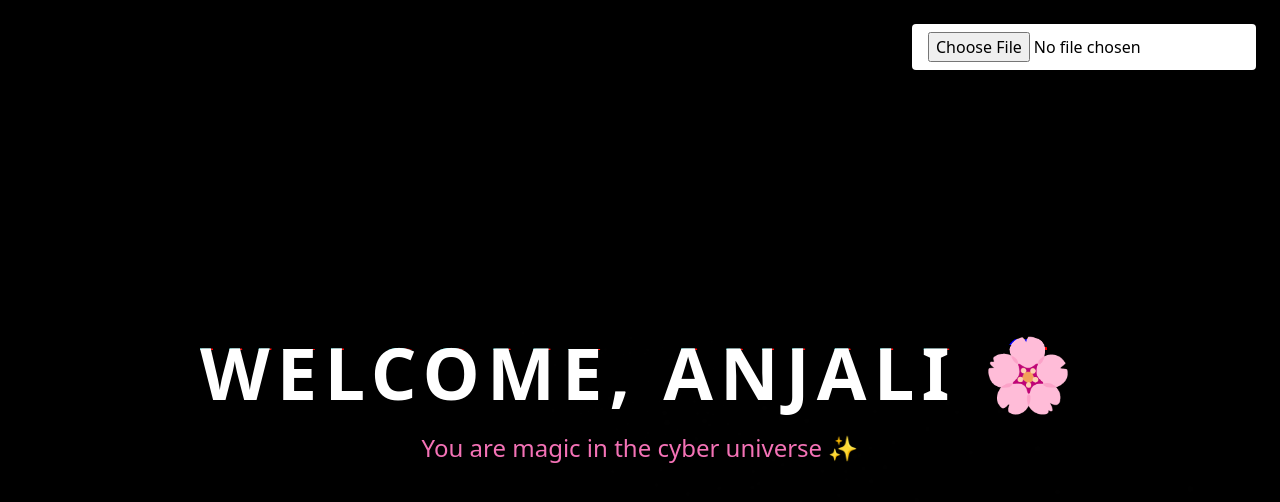
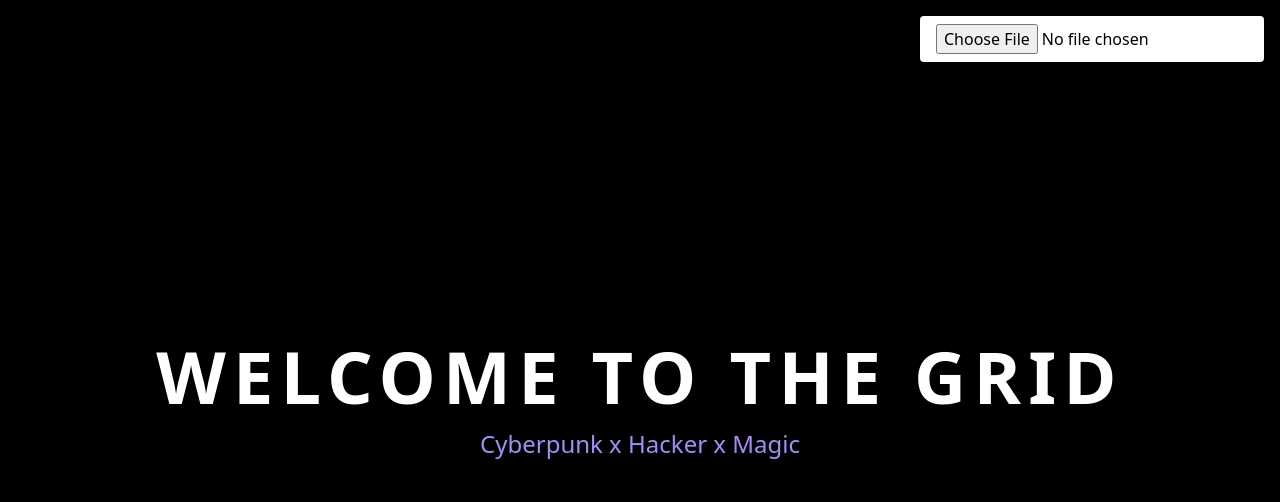
Before and after one commit to aniket14-ai/Lucifer, a plain HTML site: page index.html in a window 1280 px wide. Drawn offline with nearby package versions, Linux system fonts and the light colour scheme.

Commit message:
Update index.html

```diff
--- a/index.html
+++ b/index.html
@@ -3,40 +3,27 @@
 <head>
   <meta charset="UTF-8">
   <meta name="viewport" content="width=device-width, initial-scale=1">
-  <title>Cyberpunk for Anjali 🌸</title>
+  <title>Cyberpunk Animation</title>
   <link href="https://cdn.jsdelivr.net/npm/tailwindcss@2.2.19/dist/tailwind.min.css" rel="stylesheet">
   <link href="style.css" rel="stylesheet">
 </head>
 <body class="bg-black overflow-hidden relative">
 
-  <!-- Matrix rain -->
-  <canvas id="matrixCanvas" class="absolute inset-0 z-0"></canvas>
+  <!-- Canvas for particles + fire -->
+  <canvas id="background" class="absolute inset-0 w-full h-full"></canvas>
 
-  <!-- Starfield -->
-  <canvas id="starCanvas" class="absolute inset-0 z-0"></canvas>
-
-  <!-- Loading Screen -->
-  <div id="loading-screen" class="fixed inset-0 bg-black flex flex-col items-center justify-center z-50 text-pink-400 text-2xl">
-    <div class="animate-spin rounded-full h-24 w-24 border-t-2 border-b-2 border-pink-400 mb-8"></div>
-    Loading for Anjali...
+  <!-- Main Text -->
+  <div class="relative z-10 flex flex-col justify-center items-center h-screen text-center text-white">
+    <h1 id="glitch-text" class="text-5xl md:text-7xl font-bold glitch tracking-widest">
+      WELCOME TO THE GRID
+    </h1>
+    <p class="mt-4 text-xl md:text-2xl text-purple-400">Cyberpunk x Hacker x Magic</p>
   </div>
 
-  <!-- Background Particles -->
-  <canvas id="background" class="absolute inset-0 w-full h-full z-10"></canvas>
-
-  <!-- Main glitch text -->
-  <div class="relative z-20 flex flex-col justify-center items-center h-screen text-center text-white">
-    <h1 id="glitch-text" data-text="WELCOME, ANJALI 🌸" class="glitch text-5xl md:text-7xl font-extrabold tracking-widest">
-      WELCOME, ANJALI 🌸
-    </h1>
-    <p class="mt-6 text-xl md:text-2xl text-pink-400">You are magic in the cyber universe ✨</p>
-  </div>
-
-  <!-- Upload Music -->
-  <input type="file" id="audio-upload" accept="audio/*" class="absolute top-6 right-6 z-30 bg-white text-black px-4 py-2 rounded shadow-lg">
+  <!-- Audio Input -->
+  <input type="file" id="audio-upload" accept="audio/*" class="absolute top-4 right-4 z-20 bg-white text-black px-4 py-2 rounded">
 
   <script src="https://cdnjs.cloudflare.com/ajax/libs/gsap/3.11.4/gsap.min.js"></script>
   <script src="script.js"></script>
-
 </body>
 </html>
```
